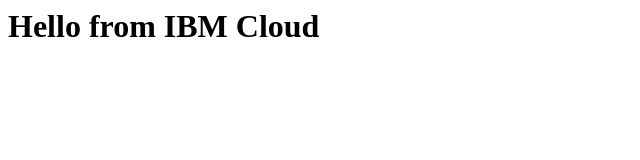
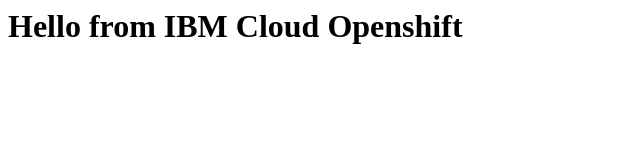
Before and after one commit to Kamal498/testing_cloud, a plain HTML site: page index.html in a window 1280 px wide. Shown: the whole page, without its empty margins (0-640 px from the left). Drawn offline with Linux system fonts and the light colour scheme.

Commit message:
Update index.html

```diff
--- a/index.html
+++ b/index.html
@@ -1 +1 @@
-<h1>Hello from IBM Cloud</h1>
+<h1>Hello from IBM Cloud Openshift</h1>
```
